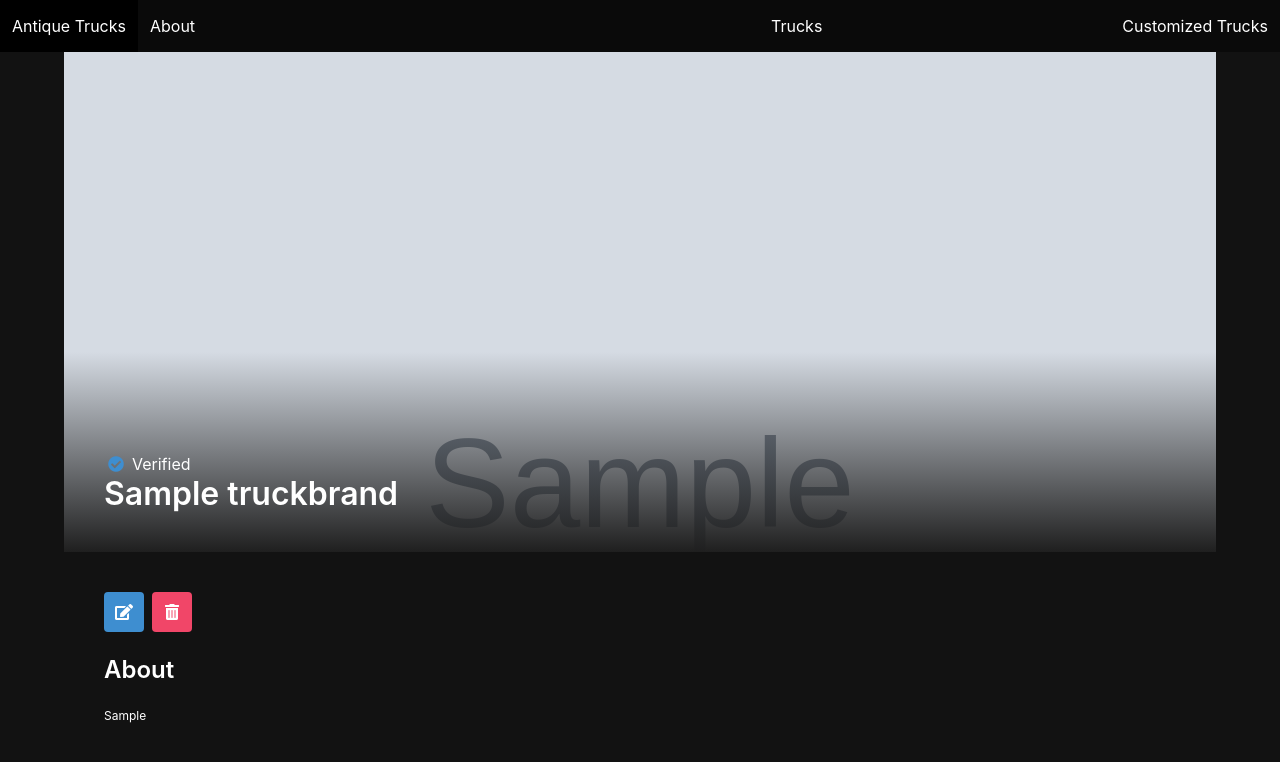
After one commit to mustafacev/mini_project, a Django app: page /trucks/1/ in a window 1280 px wide. The commit adds this page. Shown: the top 762 px of the page. Run offline with Django 4.2, Linux system fonts and the light colour scheme; tables that the repository leaves empty hold one stand-in row (values such as "Sample post"); grey boxes marked "Sample" are stand-in pictures.

Commit message:
update added

```diff
--- a/main_app/templates/base.html
+++ b/main_app/templates/base.html
@@ -8,7 +8,7 @@
     <meta name="viewport" content="width=device-width, initial-scale=1.0" />
     <link rel="stylesheet" href="https://cdnjs.cloudflare.com/ajax/libs/font-awesome/5.15.4/css/all.min.css">
     <link rel="stylesheet" href="https://cdn.jsdelivr.net/npm/bulma@0.9.2/css/bulma.min.css" />
-    <script src="https://code.jquery.com/jquery-3.6.0.min.js"
+    <script src="https://code.jquery.com/jquery-3.6.0.min.js" defer
         integrity="sha256-/xUj+3OJU5yExlq6GSYGSHk7tPXikynS7ogEvDej/m4=" crossorigin="anonymous"></script>
     <script src="{% static 'scripts/main.js' %}" defer></script>
     <link rel="stylesheet" href="{% static 'styles/main.css' %}" />
@@ -33,7 +33,7 @@
         </div>
         <div class="navbar-menu navbar-end">
             <a class="navbar-item" href="/custom">Customized Trucks</a>
-          </div>
+        </div>
     </nav>
 
     <div class="container">
--- /dev/null
+++ b/main_app/templates/truck_detail.html
@@ -0,0 +1,36 @@
+{% extends 'base.html' %}
+{% block content %}
+<div class="detail__img">
+    <img src="{{truckbrand.img}}" alt="{{truckbrand.name}}" />
+</div>
+<div class="detail__name">
+    {% if truckbrand.verified_truck %}
+    <div class="icon-text">
+        <span class="icon has-text-info">
+            <i class="fas fa-check-circle"></i>
+        </span>
+        <span>Verified</span>
+    </div>
+    {% endif %}
+    <h1 class="title">{{truckbrand.name}}</h1>
+</div>
+<div class="detail__container">
+    <div class="buttons">
+        <a href="{% url 'truck_update' truckbrand.pk %}" class="button is-info">
+            <span class="icon">
+                <i class="fas fa-edit"></i>
+            </span>
+        </a>
+        <a href="" class="button is-danger">
+            <span class="icon">
+                <i class="fas fa-trash-alt"></i>
+            </span>
+        </a>
+    </div>
+    <div class="detail__about">
+        <h4 class="title is-4">About</h4>
+        <p>{{truckbrand.info}}</p>
+    </div>
+</div>
+
+{% endblock %}
--- a/main_app/templates/trucks_list.html
+++ b/main_app/templates/trucks_list.html
@@ -16,7 +16,7 @@
 </form>
 <div class="gallery"></div>
 {% for truck in trucks %}
-<a href="">
+<a href="{% url 'truck_detail' truck.pk %}">
     <div class="card">
         <div class="card-image">
             <figure class="image is-square">
--- a/main_app/urls.py
+++ b/main_app/urls.py
@@ -7,5 +7,6 @@ urlpatterns = [
     path('trucks/',views.TrucksList.as_view(), name="trucks_list"),
     path('custom/',views.CustomList.as_view(), name="custom_list"),
     path('trucks/new/', views.TrucksCreate.as_view(), name="trucks_create"),
-
+    path('trucks/<int:pk>/', views.TruckDetail.as_view(), name="truck_detail"),
+    path('trucks/<int:pk>/update/',views.TruckUpdate.as_view(), name="truck_update"),
 ]
--- a/main_app/views.py
+++ b/main_app/views.py
@@ -3,7 +3,8 @@ from django.views import View
 from django.http import HttpResponse
 from django.views.generic.base import TemplateView
 from .models import TruckBrand
-from django.views.generic.edit import CreateView
+from django.views.generic.edit import CreateView , UpdateView
+from django.views.generic import DetailView
 # Create your views here.
 
 
@@ -78,3 +79,13 @@ class TrucksCreate(CreateView):
     fields = ['name', 'img', 'info', 'verified_truck']
     template_name = "trucks_create.html"
     success_url = "/trucks/"
+
+class TruckDetail(DetailView):
+    model = TruckBrand
+    template_name = "truck_detail.html"
+
+class TruckUpdate(UpdateView):
+    model = TruckBrand
+    fields = ['name', 'img', 'info', 'verified_truck']
+    template_name = "truck_update.html"
+    success_url = "/trucks/"
```
Also changed, not shown: main_app/templates/truck_update.html (added, +8 -0 lines), main_app/static/styles/main.css (line endings or trailing spaces).
